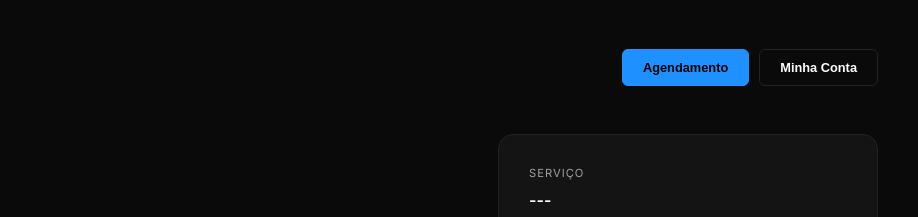
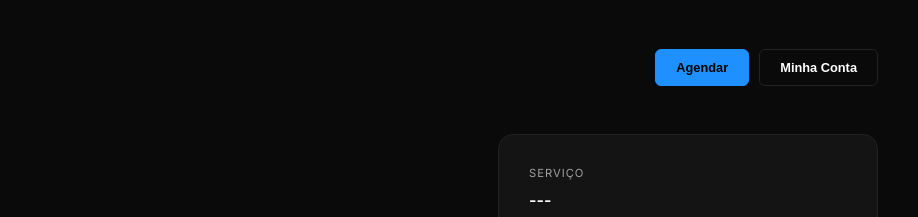
Before and after one commit to SaulloGabriel2008/lopesbarbearia, a plain HTML site: page index.html in a window 1280 px wide. Shown: the top 217 px of the page, 362-1280 px from the left. Drawn offline with nearby package versions, Linux system fonts and the light colour scheme; no server answers.

Commit message:
feat: Sincronizacao final e correcao de bug do botao

```diff
--- a/index.html
+++ b/index.html
@@ -179,7 +179,7 @@
             <h1>LOPES BARBEARIA</h1>
         </div>
         <div class="nav-buttons">
-            <button class="nav-btn active" id="btn-nav-agendamento" onclick="showSection('agendamento')">Agendamento</button>
+            <button class="nav-btn active" id="btn-nav-agendamento" onclick="showSection('agendamento')">Agendar</button>
             <button class="nav-btn" id="btn-nav-cliente" onclick="showSection('cliente')">Minha Conta</button>
         </div>
     </header>
```
